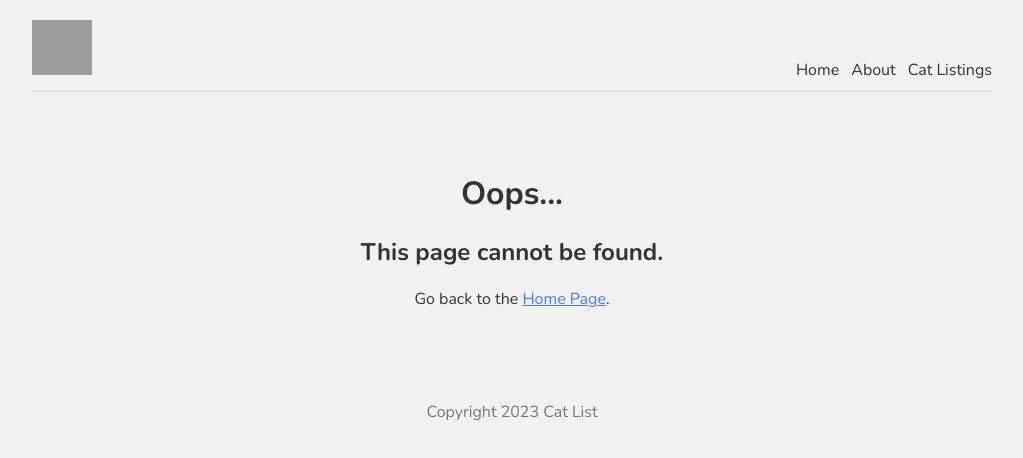
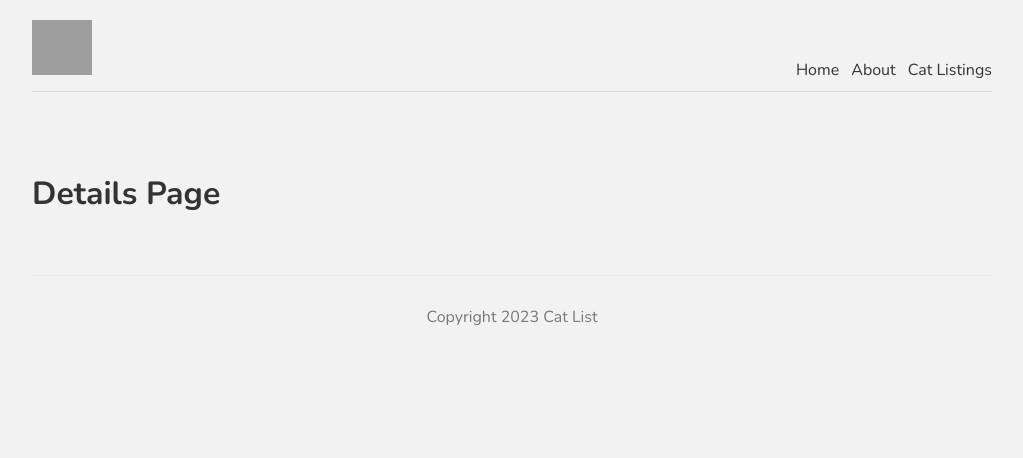
Before and after one commit to ZachatorCodes/catlist-next, a Next.js app: page /cats/1 in a window 1280 px wide. Before the commit this address had no page. Shown: the top 458 px of the page, without its empty margins (128-1151 px from the left). Built offline with nearby package versions, Linux system fonts and the light colour scheme; grey boxes are pictures that could not be loaded.

Commit message:
created specific cat page template

```diff
--- /dev/null
+++ b/src/pages/cats/[id].tsx
@@ -0,0 +1,9 @@
+const Details = () => {
+  return (
+    <div>
+      <h1>Details Page</h1>
+    </div>
+  );
+}
+
+export default Details;
```
